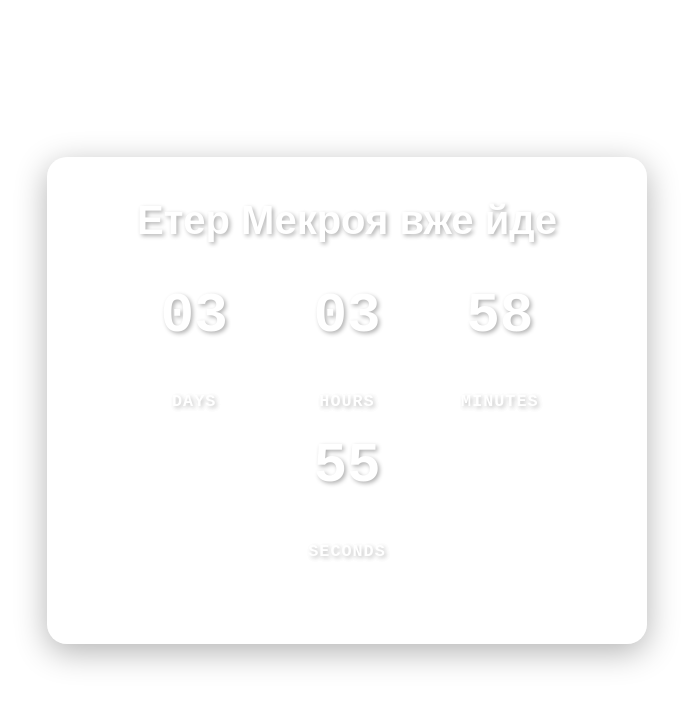
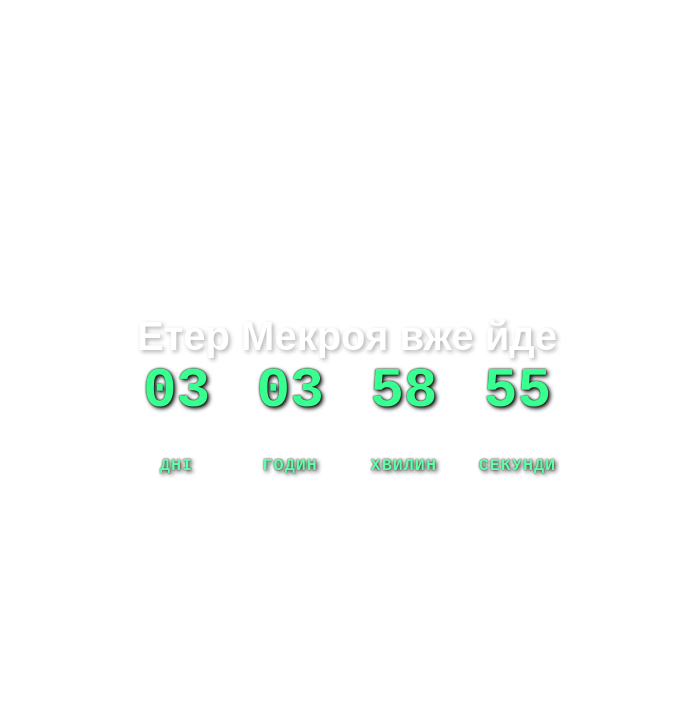
Before and after one commit to sorumond/from-date-timer, a plain HTML site: page index.html in a window 1280 px wide. Shown: the whole page, without its empty margins (293-986 px from the left). Drawn offline with Linux system fonts and the light colour scheme.

Commit message:
Update index.html

```diff
--- a/index.html
+++ b/index.html
@@ -13,7 +13,7 @@
 
         body {
             font-family: 'Arial', sans-serif;
-            /* background: linear-gradient(135deg, #667eea 0%, #764ba2 100%); */
+            background: transparent;
             min-height: 100vh;
             display: flex;
             justify-content: center;
@@ -23,18 +23,14 @@
 
         .container {
             text-align: center;
-            background: rgba(255, 255, 255, 0.1);
-            backdrop-filter: blur(10px);
-            border-radius: 20px;
+            background: transparent;
             padding: 40px;
-            box-shadow: 0 8px 32px rgba(0, 0, 0, 0.3);
-            border: 1px solid rgba(255, 255, 255, 0.2);
             max-width: 600px;
             width: 90%;
         }
 
         h1 {
-            margin-bottom: 30px;
+            /* margin-bottom: 30px; */
             font-size: 2.5em;
             text-shadow: 2px 2px 4px rgba(0, 0, 0, 0.3);
         }
@@ -42,24 +38,28 @@
         .timer-display {
             font-size: 3.5em;
             font-weight: bold;
-            margin: 30px 0;
-            text-shadow: 2px 2px 4px rgba(0, 0, 0, 0.3);
+            /* margin: 30px 0; */
+            text-shadow: 2px 2px 4px #000, 0 0 2px #000;
             font-family: 'Courier New', monospace;
+            color: #39FF90;
+        }
+
+        .timer-number, .timer-label {
+            color: #39FF90 !important;
+            text-shadow: 2px 2px 4px #000, 0 0 2px #000;
         }
 
         .timer-unit {
             display: inline-block;
-            margin: 0 10px;
+            /* margin: 0 10px; */
             text-align: center;
         }
 
         .timer-number {
-            background: rgba(255, 255, 255, 0.2);
-            padding: 10px 15px;
-            border-radius: 10px;
+            background: transparent;
+            /* padding: 10px 15px; */
             display: block;
             min-width: 80px;
-            border: 1px solid rgba(255, 255, 255, 0.3);
         }
 
         .timer-label {
@@ -71,20 +71,20 @@
         }
 
         .controls {
-            margin: 30px 0;
+            /* margin: 30px 0; */
         }
 
         .input-group {
-            margin: 15px 0;
+            /* margin: 15px 0; */
             display: flex;
-            gap: 10px;
+            /* gap: 10px; */
             justify-content: center;
             align-items: center;
             flex-wrap: wrap;
         }
 
         input[type="datetime-local"], input[type="number"] {
-            padding: 10px 15px;
+            /* padding: 10px 15px; */
             border: none;
             border-radius: 8px;
             background: rgba(255, 255, 255, 0.2);
@@ -106,13 +106,13 @@
             background: linear-gradient(45deg, #ff6b6b, #ee5a24);
             color: white;
             border: none;
-            padding: 12px 25px;
+            /* padding: 12px 25px; */
             border-radius: 25px;
             cursor: pointer;
             font-size: 16px;
             font-weight: bold;
             transition: all 0.3s ease;
-            margin: 5px;
+            /* margin: 5px; */
             box-shadow: 0 4px 15px rgba(0, 0, 0, 0.2);
         }
 
@@ -126,7 +126,7 @@
         }
 
         .status {
-            margin-top: 20px;
+            /* margin-top: 20px; */
             font-size: 1.2em;
             opacity: 0.8;
         }
@@ -146,19 +146,19 @@
         }
 
         .preset-buttons {
-            margin: 20px 0;
+            /* margin: 20px 0; */
         }
 
         .preset-btn {
             background: linear-gradient(45deg, #4ecdc4, #44a08d);
             margin: 5px;
-            padding: 8px 15px;
+            /* padding: 8px 15px; */
             font-size: 14px;
         }
 
         @media (max-width: 600px) {
             .container {
-                padding: 20px;
+                /* padding: 20px; */
             }
 
             .timer-display {
@@ -167,7 +167,7 @@
 
             .timer-number {
                 min-width: 60px;
-                padding: 8px 12px;
+                /* padding: 8px 12px; */
             }
 
             .input-group {
@@ -183,19 +183,19 @@
         <div class="timer-display" id="timerDisplay">
             <span class="timer-unit">
                 <span class="timer-number" id="days">00</span>
-                <span class="timer-label">Days</span>
+                <span class="timer-label">Дні</span>
             </span>
             <span class="timer-unit">
                 <span class="timer-number" id="hours">00</span>
-                <span class="timer-label">Hours</span>
+                <span class="timer-label">Годин</span>
             </span>
             <span class="timer-unit">
                 <span class="timer-number" id="minutes">00</span>
-                <span class="timer-label">Minutes</span>
+                <span class="timer-label">Хвилин</span>
             </span>
             <span class="timer-unit">
                 <span class="timer-number" id="seconds">00</span>
-                <span class="timer-label">Seconds</span>
+                <span class="timer-label">Секунди</span>
             </span>
         </div>
 
```
